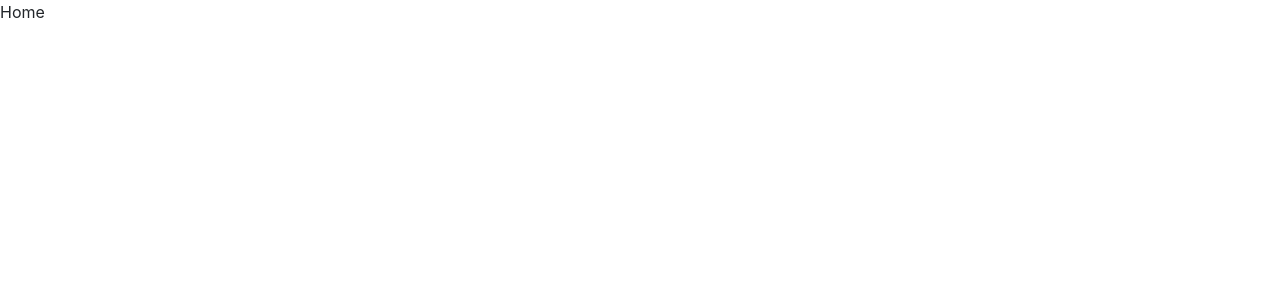
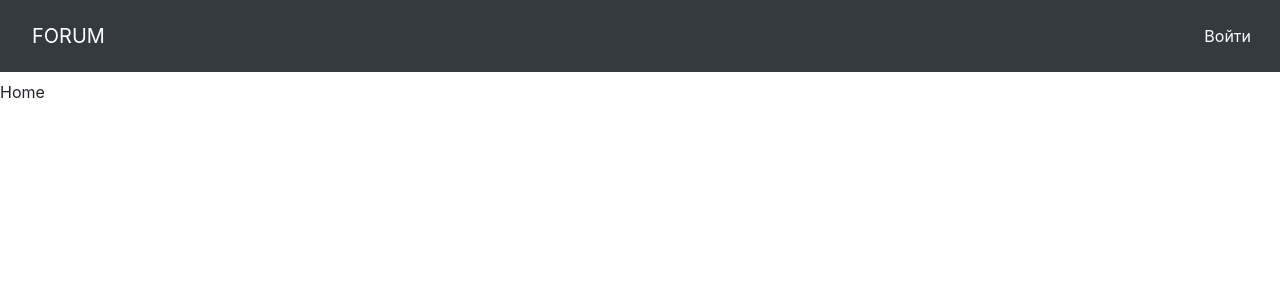
Before and after one commit to abduazim95/test_task, a Vue app: page /#/ in a window 1280 px wide. Shown: the top 300 px of the page. Built offline with nearby package versions, Linux system fonts and the light colour scheme.

Commit message:
Создание панели навигации

```diff
--- a/src/App.vue
+++ b/src/App.vue
@@ -1,13 +1,17 @@
 <template>
   <div id="app">
+    <nav-bar></nav-bar>
     <router-view></router-view>
   </div>
 </template>
 
 <script>
-import $ from 'jquery';
+
+import NavBar from '@/components/NavBar.vue';
 
 export default {
-  name: 'app',
+  components: {
+    NavBar
+  }
 };
 </script>
--- /dev/null
+++ b/src/components/NavBar.vue
@@ -0,0 +1,17 @@
+<template>
+	<nav class="navbar sticky-top navbar-dark bg-dark mb-2">
+		<nav class="navbar navbar-expand-lg navbar-dark">
+			<a class="navbar-brand" href="#">FORUM</a>
+		</nav>
+		<div class="justify-content-end" id="navbarNav">
+			<router-link to="/login" class="btn btn-dark">Войти</router-link>
+		</div>
+	</nav>
+</template>
+<script>
+export default {
+	data() {
+		return {};
+	}
+};
+</script>
```
